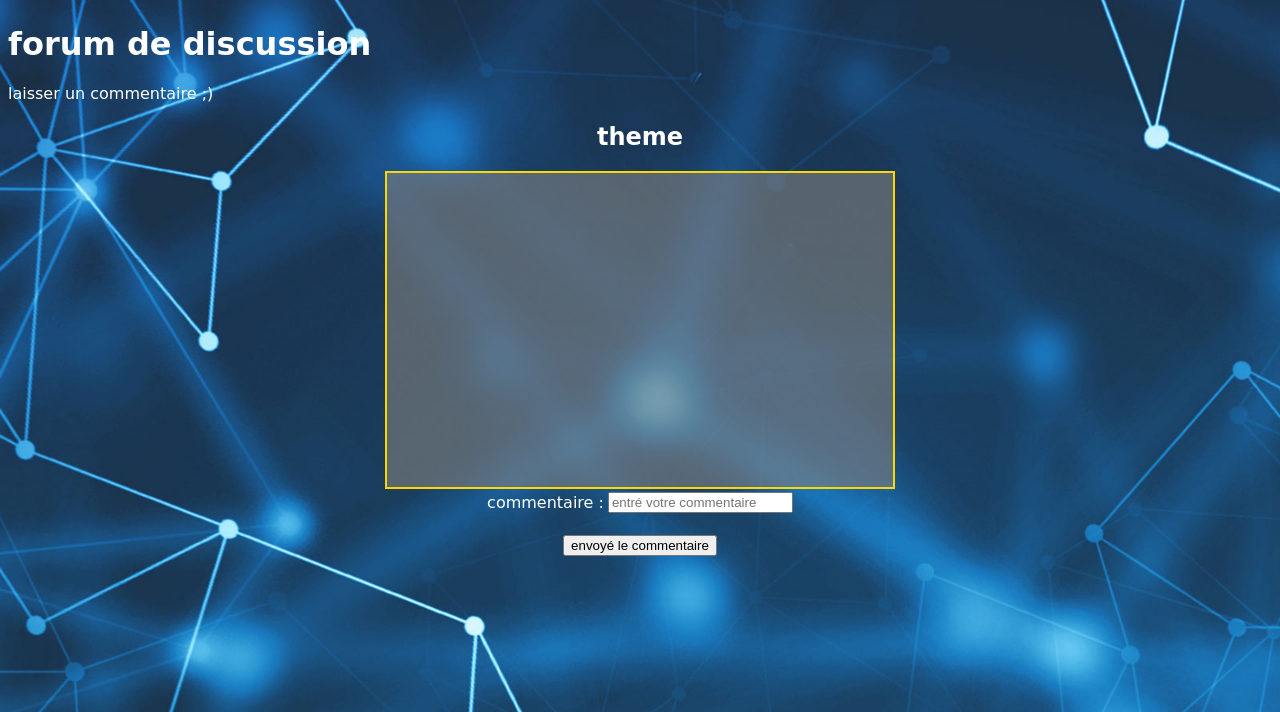
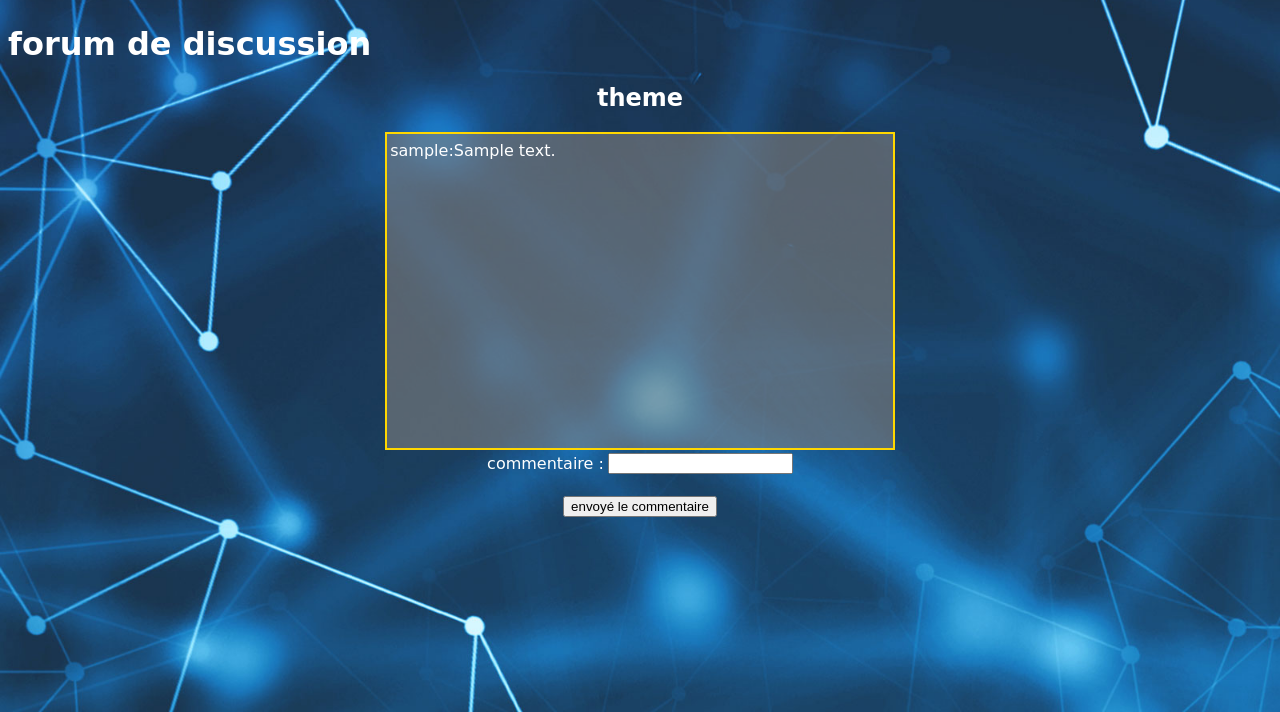
Before and after one commit to olivier-crozet/discussion, a PHP site: page /discussion.php in a window 1280 px wide. Shown: the part 88-800 px from the top of the page. Run offline with PHP 8.4, Linux system fonts and the light colour scheme; the visitor is signed in with stand-in values (Sample User, id 1); tables that the repository leaves empty or names only in its code hold one stand-in row (values such as "Sample post").

Commit message:
discussion possible phase de test en cours

```diff
--- a/discussion.php
+++ b/discussion.php
@@ -31,25 +31,23 @@ $_SESSION['login'];
           <!--HTML TABLEAU INPUT-->
 
                           <h1>forum de discussion</h1>
- <form method="POST" action="discussion.php">
+
 
 <?php
 	                             //PARTIE INSERTION COMMENTAIRE DANS LA DATABASE
 if (isset($_SESSION['id']))
 {
-
-	if (isset($_POST['envoi-comentaire']))
+	if (!empty($_POST['envoicomentaire']))
 	 {
-		# code...
-
 
 		if (!empty($_POST["entrecom"]))
-		{
+		{   echo "string";
 		$com = $_POST["entrecom"];
 		$id_user = $_SESSION['id'];
-		$reqcom="INSERT INTO messages(message,id_utilisateur,date) VALUES (\"$com\",\"$id_user\", NOW())";
+
+		$reqcom="INSERT INTO messages(message,id_utilisateur,date) VALUES (\"$com\",\"$id_user\",NOW())";
 	 	$lecom = mysqli_query($connexion, $reqcom);
-
+	 			 	var_dump($lecom);
 	 	}
 	 	else
 	    {
@@ -57,17 +55,50 @@ if (isset($_SESSION['id']))
 	    }
 
 	}
-	else
-	{
-	echo"laisser un commentaire ;) ";
-	}
+
 }
+
+	                   //AFFICHE DES REQUETTE
+
+	//REQUETTE SELECTION LOGIN UTILSETEURS
+$req_selcet_log = "SELECT  login FROM utilisateurs where id='".$_SESSION['id']."'";
+$req_selcet_log_bdd = mysqli_query($connexion,$req_selcet_log);
+$req_selcet_login_by_id = mysqli_fetch_row($req_selcet_log_bdd);
+
+	//REQUETTE SELECTION COMMENTAIRE ET DATE
+$req_selcet_comdate = "SELECT  message FROM messages where date > (NOW() - INTERVAL 1 WEEK)
+ ";
+$req_selcet_comdate_bdd = mysqli_query($connexion,$req_selcet_comdate);
+$req_selcet_com_by_id = mysqli_fetch_all($req_selcet_comdate_bdd);
+
+
+
 ?>
 
 <section class="oc-section-text1">
 	        <h2>theme</h2>
 	<div class="oc-div-zonetext1">
+		                       <!--ZONE AFFICHE TEXTE-->
+	 <form method="POST" action="discussion.php">
+		   <table>
+		   	      <tr>
+		   	      	  <td>
 
+		              </td>
+
+		            	<?php foreach ( $req_selcet_com_by_id as $key ): ?>
+		            		<tr class="tbladmin">
+			<td class="tbladmin"><?php echo $req_selcet_login_by_id[0].":".$key[0] ?></td>
+
+
+
+		</tr>
+
+	<?php endforeach ?>
+		           <tr>
+
+		           </tr>
+		   </table>
 	</div>
 	<div >
 		<table class="oc-espacecom">
@@ -76,16 +107,17 @@ if (isset($_SESSION['id']))
               <label  for="entrecom">commentaire :</label>
         </td>
         <td>
-              <input type="text" name="entrecom" placeholder="entré votre commentaire"><!--php pour laisser le text dans l'input-->
+              <input type="text" name="entrecom" placeholder=""><!--php pour laisser le text dans l'input-->
             </td>
           </tr>
       </table>
            <br/>
-	      	      <input class="envoi-comentaire" type="submit" name="envoi-comentaire" value="envoyé le commentaire"/>
+	      	      <input class="envoi-comentaire" type="submit" name="envoicomentaire" value="envoyé le commentaire">
     </div>
     </form>
 </section>
 <?php
+
 	if (isset($erreur))
 		 {
 			echo "<strong>".'<font size= "5px" color="red">'.$erreur.'</font>'."</strong>";
--- a/index.css
+++ b/index.css
@@ -131,6 +131,8 @@ nav li a
   width: 40%;
   margin: auto;
   border: solid gold 2px;
+  overflow: scroll;
+  overflow-x: hidden;
 }
 .oc-espacecom
 {
```
